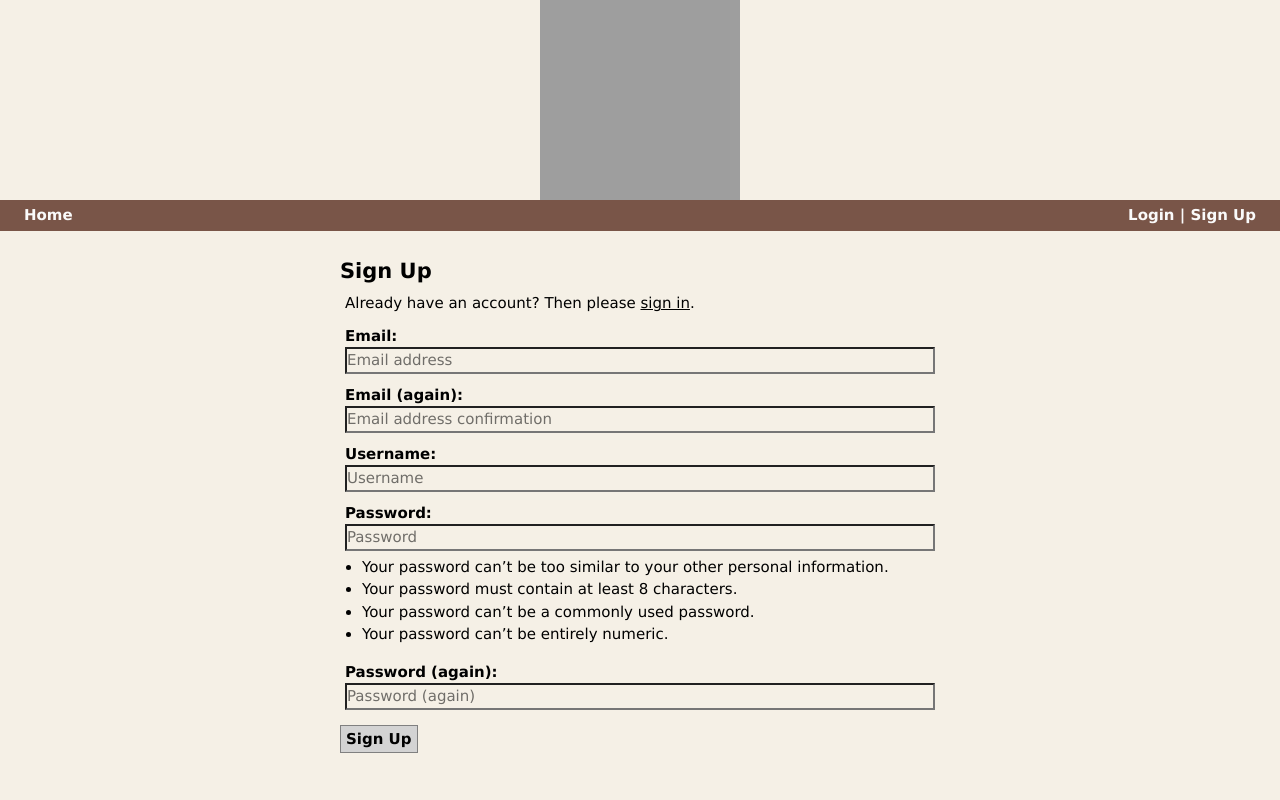
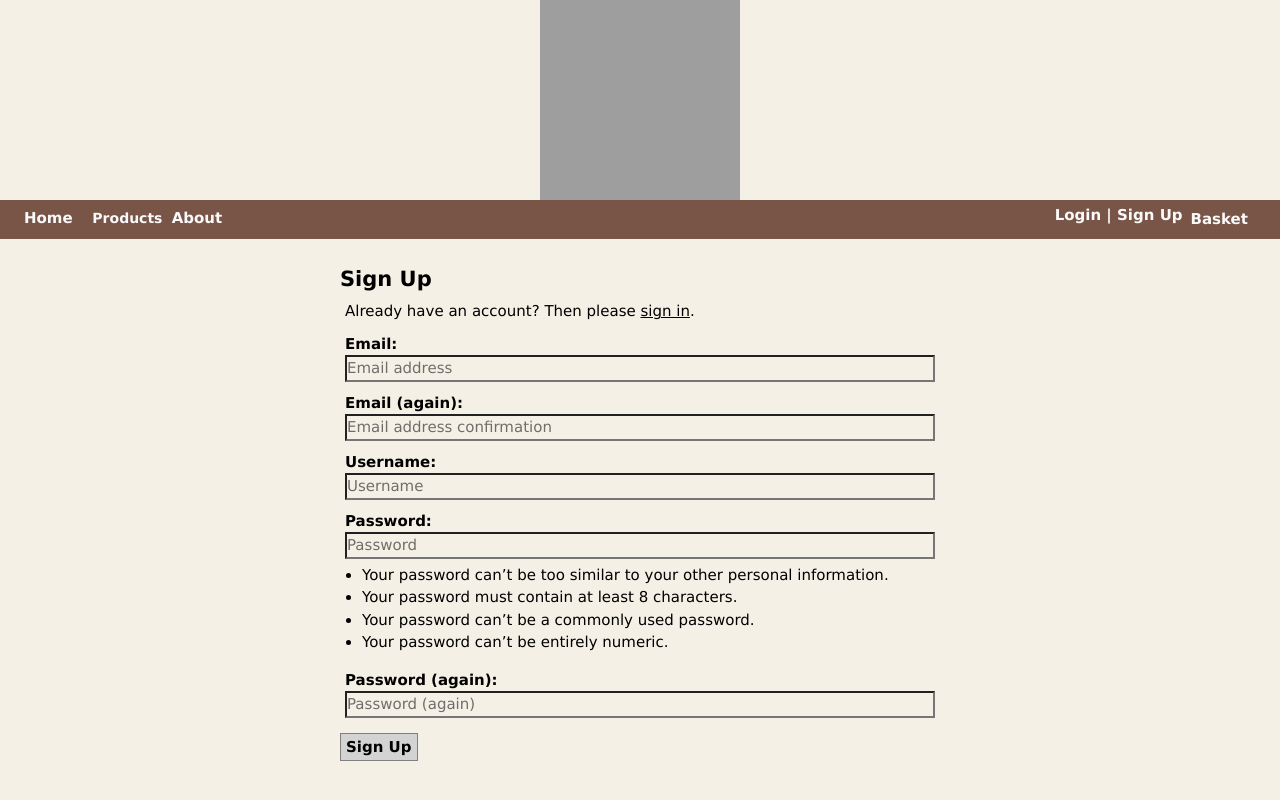
Before and after one commit to ajandris/simpleshop, a Django app: page /accounts/signup/ in a window 1280 px wide. Run offline with Django 5.2, Linux system fonts and the light colour scheme; parts of the project's set-up code (start-up, migrations or seed data) failed here and were passed over; grey boxes are pictures that could not be loaded.

Commit message:
ADD products, about and basket menu items on the main menu

```diff
--- a/static/css/main.css
+++ b/static/css/main.css
@@ -109,23 +109,23 @@ strong{
     text-decoration: none;
 }
 
-.main_menu{
+.main-menu{
     background-color: #795548;
     max-width: 1290px;
     margin: auto;
 }
 
-.main_menu div{
+.main-menu div{
     background-color: inherit;
     color: #fafafa;
     font-weight: 800;
 }
 
-.main_menu a{
+.main-menu a{
     text-decoration: none;
 }
 
-.main_menu_bgcolor{
+.main-menu-bgcolor{
     background-color: #795548;
 }
 
@@ -139,7 +139,7 @@ strong{
     font-weight: bold;
 }
 
-.tablink_active{
+.tablink-active{
     background-color: green !important;
     color: #fafafa !important;
     font-weight: bold;
--- a/templates/_base.html
+++ b/templates/_base.html
@@ -41,12 +41,26 @@
      <div id="logo-header" class="w3-center">
          <a href="{% url 'index' %}"><img src="{% static 'images/logo_transparent.png' %}" class="logo"></a>
      </div>
-    <div class="wide main_menu_bgcolor">
-     <nav class="w3-container w3-row main_menu">
+    <div class="wide main-menu-bgcolor">
+     <nav class="w3-container w3-row main-menu">
          <div class="w3-col l8 m8 s8 w3-left w3-padding-small">
-             <a href="{% url 'index' %}">Home</a>
+             <a href="{% url 'index' %}">Home</a>&nbsp;&nbsp;
+             <div class="dropdown">
+              <p class="dropbtn"> Products</p>
+                  <div class="dropdown-content">
+                    <a href="#">All products</a>
+                    <a href="#">Category 1</a>
+                    <a href="#">Category 2</a>
+                    <a href="#">Category 3</a>
+                    <a href="#">Category 4</a>
+                  </div>
+            </div>
+             <a href="{% url 'index' %}">About</a>
          </div>
          <div class="w3-col l4 m4 s4 w3-padding-small">
+             <div class="w3-right w3-padding-small">
+                 <a href="{% url 'index' %}"> Basket</a>
+             </div>
              {% if user.is_authenticated %}
                  <div class="dropdown w3-right">
                   <p class="dropbtn"><i class="fa-regular fa-user" id="profile-fa"></i> {{ user.username }}, your profile</p>
```
